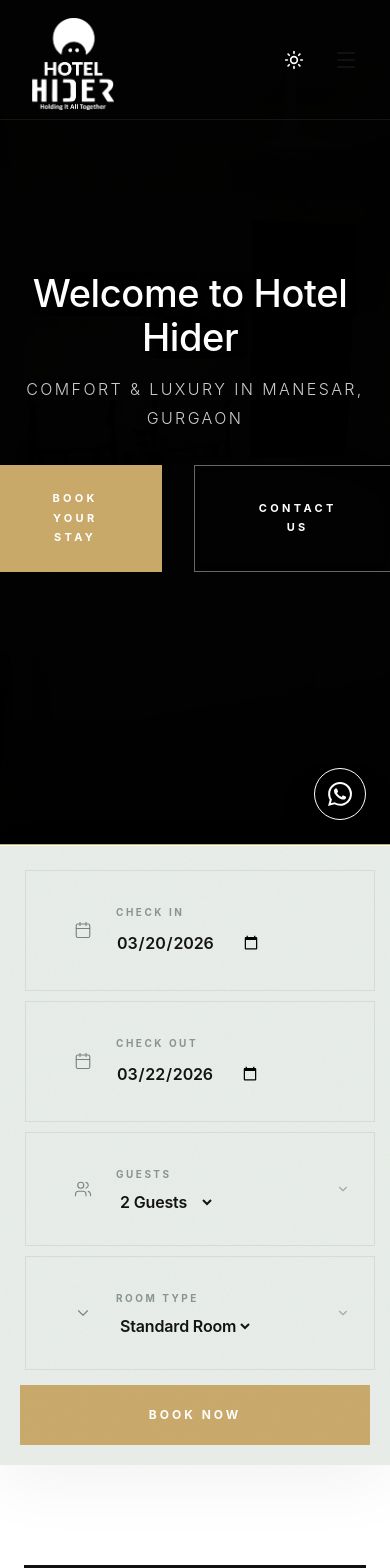
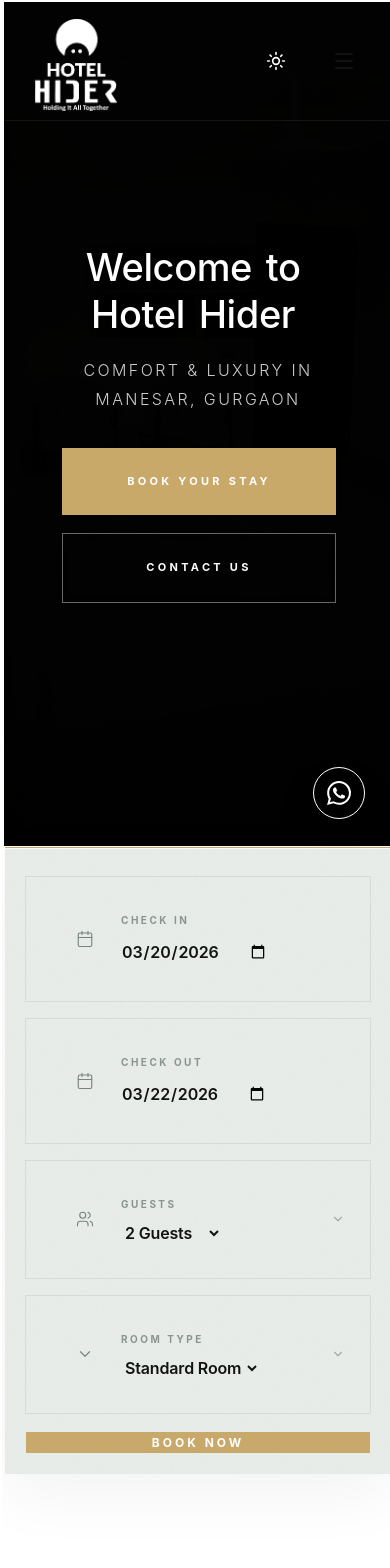
Before and after one commit to gohypedevelopers-stack/Hider, a Next.js app: page / in a window 390 px wide. Shown: the top 1568 px of the page. Built offline with nearby package versions, Linux system fonts and the light colour scheme.

Commit message:
feat: Establish initial UI components and global styling with light/dark theme support.

```diff
--- a/src/app/components/AboutUs.module.css
+++ b/src/app/components/AboutUs.module.css
@@ -157,7 +157,7 @@
 .stats {
     display: block;
     font-family: var(--font-heading);
-    font-size: 48px;
+    font-size: clamp(32px, 8vw, 48px);
     color: var(--brand-gold);
     line-height: 1;
     font-weight: 500;
--- a/src/app/components/BookingBar.module.css
+++ b/src/app/components/BookingBar.module.css
@@ -158,7 +158,13 @@
 }
 
 @media (max-width: 768px) {
+    .container {
+        flex-direction: column;
+    }
+
     .field {
         flex: 1 0 100%;
+        width: 100%;
+        margin: 8px 0;
     }
 }
--- a/src/app/components/BookingForm.module.css
+++ b/src/app/components/BookingForm.module.css
@@ -142,6 +142,10 @@
 }
 
 @media (max-width: 768px) {
+    .formGrid {
+        grid-template-columns: 1fr;
+    }
+
     .fullWidth {
         grid-column: span 1;
     }
--- a/src/app/components/BookingForm.tsx
+++ b/src/app/components/BookingForm.tsx
@@ -51,7 +51,7 @@
                     transition={{ duration: 0.8 }}
                 >
                     <span className={styles.eyebrow}>Reservations</span>
-                    <h2>Book Your Collection</h2>
+                    <h2>Book Your Stay</h2>
                     <p>Experience the finest hospitality in Manesar. Our dedicated team is ready to assist you.</p>
                 </motion.div>
 
--- a/src/app/components/Contact.module.css
+++ b/src/app/components/Contact.module.css
@@ -1,6 +1,6 @@
 .section {
     padding: var(--section-padding) 0;
-    background: #FFFFFF;
+    background: var(--app-bg);
 }
 
 .eyebrow {
@@ -16,7 +16,7 @@
 .intro h2 {
     font-family: var(--font-heading);
     font-size: clamp(32px, 5vw, 56px);
-    color: var(--brand-charcoal);
+    color: var(--app-text);
     margin-bottom: 48px;
     font-weight: 500;
 }
@@ -44,7 +44,8 @@
 .infoItem p, .infoItem a {
     font-size: 16px;
     line-height: 1.8;
-    color: var(--app-text-muted);
+    color: var(--app-text);
+    opacity: 0.85;
     font-weight: 300;
     text-decoration: none;
     transition: color 0.4s;
@@ -52,6 +53,7 @@
 
 .infoItem a:hover {
     color: var(--brand-gold);
+    opacity: 1;
 }
 
 .mapContainer {
@@ -77,8 +79,8 @@
 .btn {
     display: inline-block;
     padding: 18px 36px;
-    background: var(--brand-charcoal);
-    color: #FFFFFF;
+    background: var(--app-text);
+    color: var(--app-bg);
     font-size: 11px;
     font-weight: 700;
     text-transform: uppercase;
@@ -90,6 +92,7 @@
 .btn:hover {
     background: var(--brand-gold);
     border-color: var(--brand-gold);
+    color: #FFFFFF;
 }
 
 @media (max-width: 900px) {
--- a/src/app/components/Hero.module.css
+++ b/src/app/components/Hero.module.css
@@ -368,7 +368,7 @@
         margin-bottom: 32px;
     }
 
-    .buttons {
+    .heroButtons {
         flex-direction: column;
         gap: 16px;
     }
--- a/src/app/components/Navbar.module.css
+++ b/src/app/components/Navbar.module.css
@@ -187,7 +187,7 @@
     }
 
     .navRight {
-        gap: 20px;
+        gap: 32px;
     }
 
     .mobileMenu {
--- a/src/app/components/Rooms.module.css
+++ b/src/app/components/Rooms.module.css
@@ -230,6 +230,14 @@
     }
 }
 
+@media (max-width: 600px) {
+    .footer {
+        flex-direction: column;
+        align-items: flex-start;
+        gap: 16px;
+    }
+}
+
 [data-theme='dark'] .card {
     background: #1A1A1A !important;
     border-color: rgba(255,255,255,0.05) !important;
--- a/src/app/components/WelcomeHeader.module.css
+++ b/src/app/components/WelcomeHeader.module.css
@@ -97,6 +97,10 @@
         padding: 100px 0;
     }
 
+    .container {
+        padding: 0 24px;
+    }
+
     .buttons {
         flex-direction: column;
         gap: 20px;
--- a/src/app/components/rooms/RelatedRooms.tsx
+++ b/src/app/components/rooms/RelatedRooms.tsx
@@ -11,7 +11,7 @@
 
 export default function RelatedRooms({ rooms }: RelatedRoomsProps) {
   return (
-    <section className="py-40 md:py-56 bg-[var(--app-bg-accent)] overflow-hidden">
+    <section className="pt-32 pb-40 md:pt-48 md:pb-56 mt-24 md:mt-32 bg-[var(--app-bg-accent)] overflow-hidden">
       <div className="lux-container">
 
         {/* Header */}
--- a/src/app/components/rooms/RoomGallery.tsx
+++ b/src/app/components/rooms/RoomGallery.tsx
@@ -14,7 +14,7 @@
   const displayImages = images.slice(0, 4);
 
   return (
-    <section className="relative w-full">
+    <section className="relative w-full mb-24 md:mb-40">
       <div className="flex flex-col items-center justify-center text-center mt-32 md:mt-40 mb-16 w-full max-w-6xl mx-auto">
         <span className="text-[11px] md:text-[13px] font-bold uppercase tracking-[0.4em] text-[var(--brand-gold)] mb-6 block">
           Visual Tour
--- a/src/app/globals.css
+++ b/src/app/globals.css
@@ -111,7 +111,7 @@
 
 * {
   box-sizing: border-box;
-  margin: 0;
+  margin: 1px;
   padding: 0;
 }
 
```
